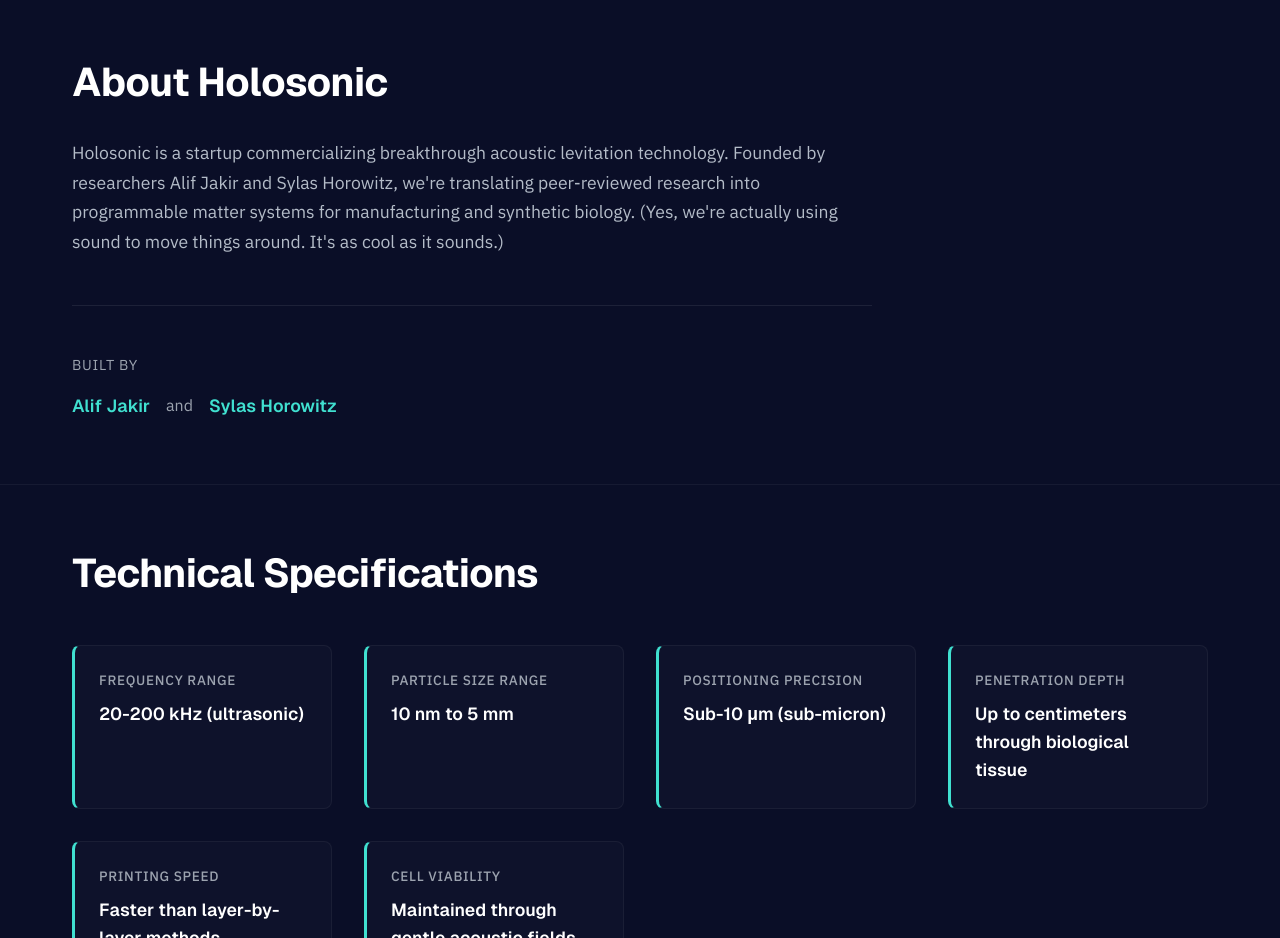
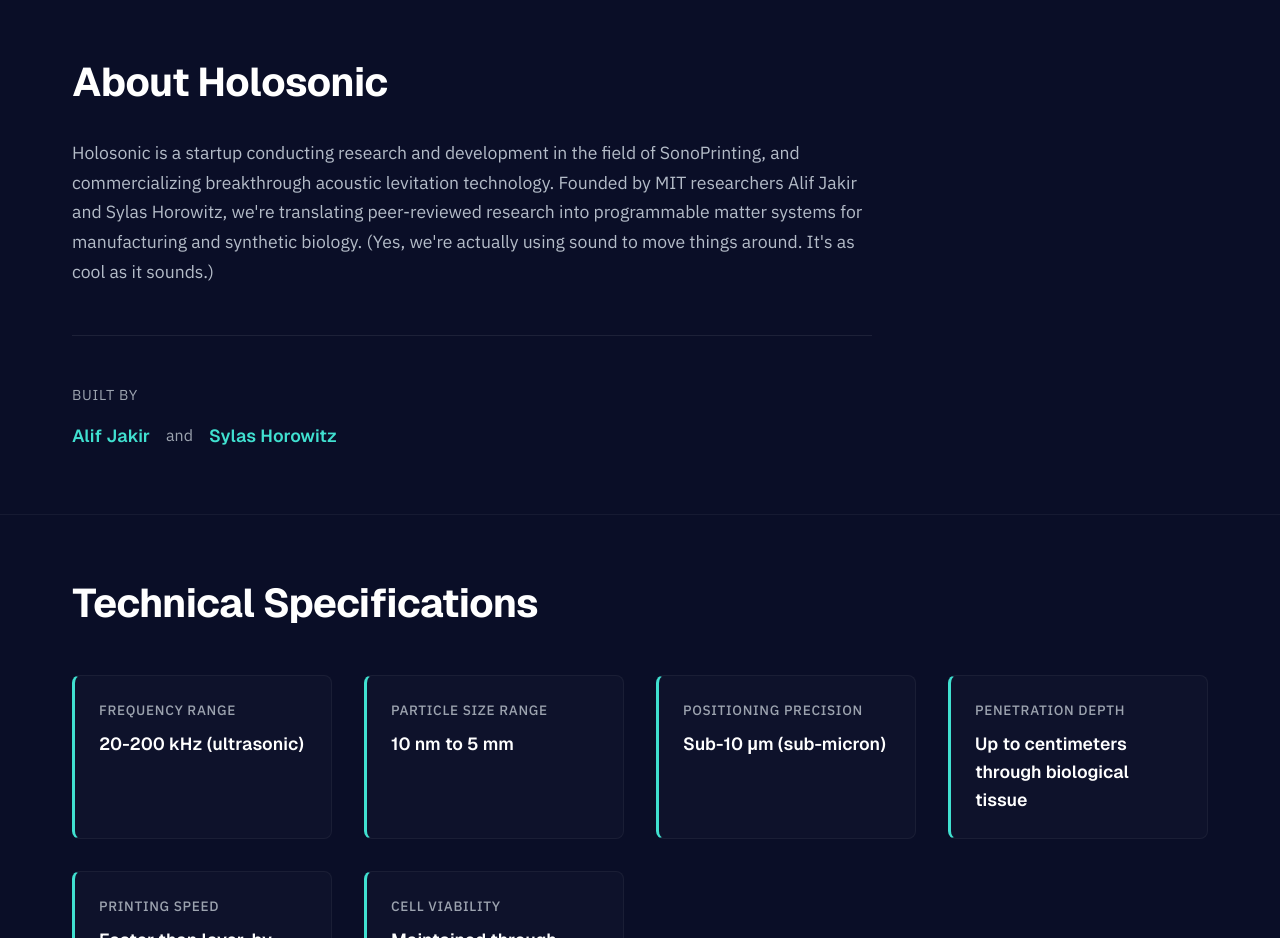
Before and after one commit to Halcyox/holosonic.org-website, a React (Vite) app in the folder holosonic/: page / in a window 1280 px wide. Shown: the part 1240-2178 px from the top of the page. Built offline with nearby package versions, Linux system fonts and the light colour scheme; a web font is replaced by a local one.

Commit message:
fix grammar

```diff
--- a/holosonic/src/components/About/About.jsx
+++ b/holosonic/src/components/About/About.jsx
@@ -11,7 +11,7 @@
         <h2>About Holosonic</h2>
         <div className="about-content">
           <p className="about-description">
-            Holosonic is a startup commercializing breakthrough acoustic levitation technology. Founded by researchers Alif Jakir and Sylas Horowitz, we're translating peer-reviewed research into programmable matter systems for manufacturing and synthetic biology.
+            Holosonic is a startup conducting research and development in the field of SonoPrinting, and commercializing breakthrough acoustic levitation technology. Founded by MIT researchers Alif Jakir and Sylas Horowitz, we're translating peer-reviewed research into programmable matter systems for manufacturing and synthetic biology.
             (Yes, we're actually using sound to move things around. It's as cool as it sounds.)
           </p>
           <div className="about-founders">
```
